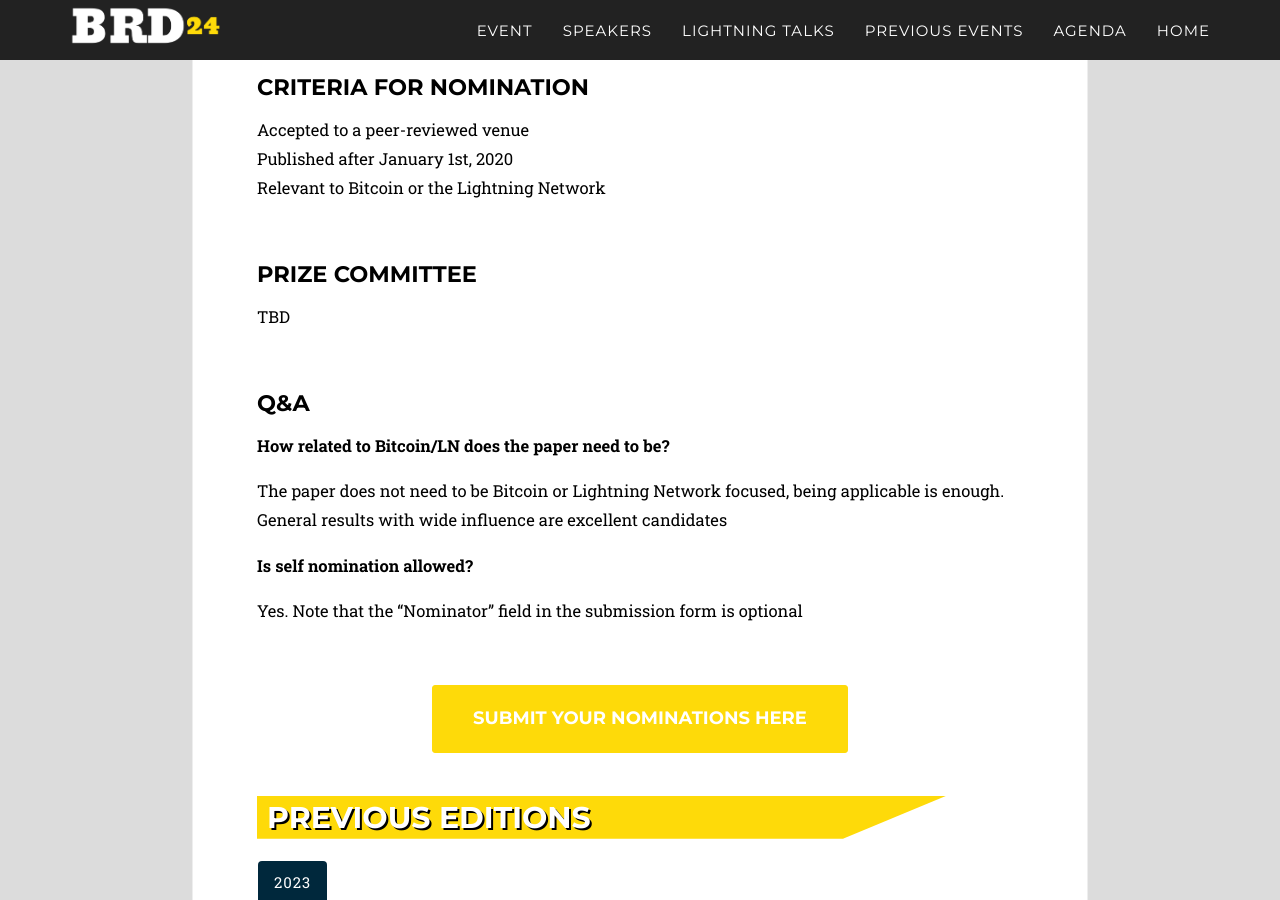
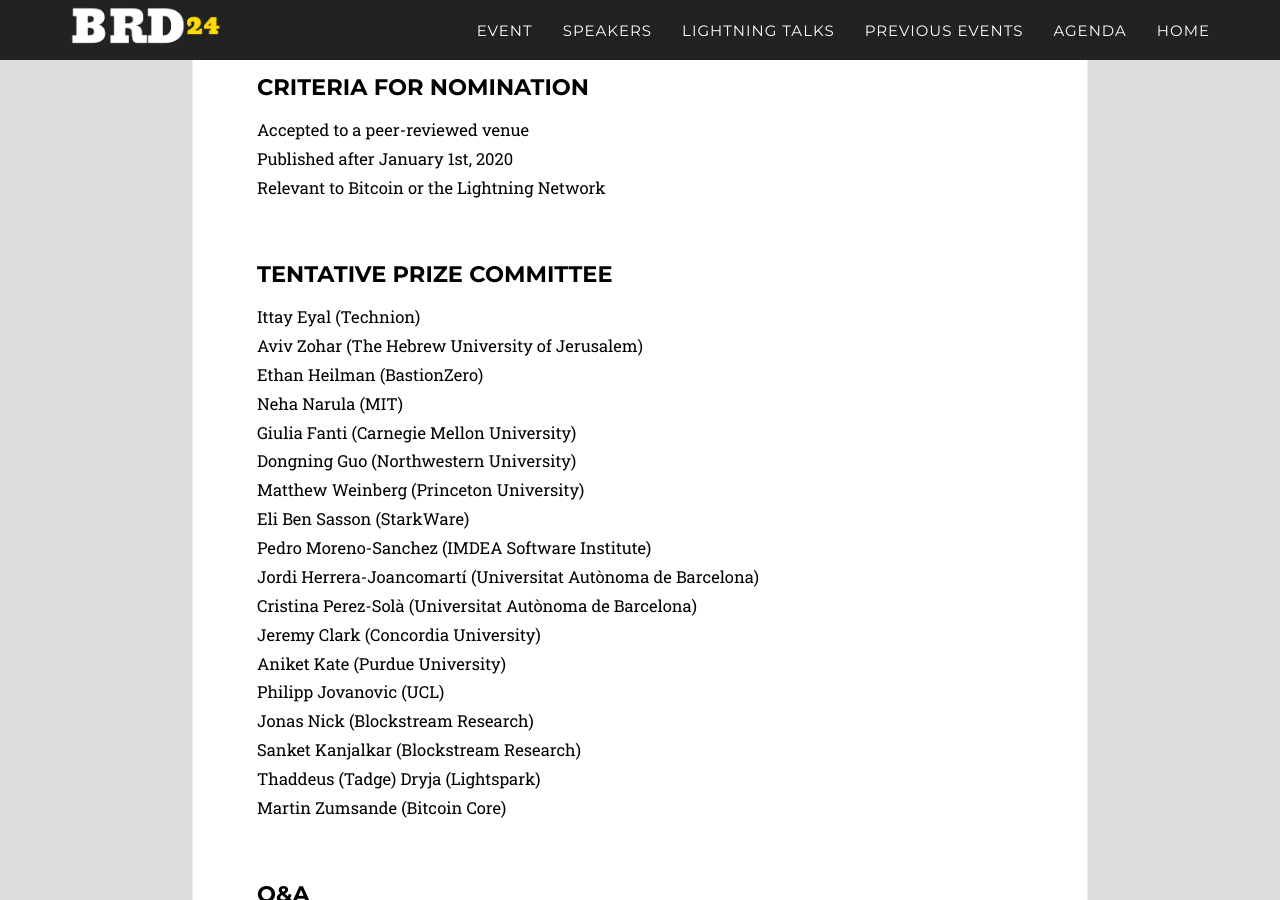
Before and after one commit to chaincodelabs/brd-website, a Jekyll site: the page built from _pages/prize.html, in a window 1280 px wide and 900 px high, scrolled down 420 px. Built offline with Jekyll 4.4.1, drawn with Linux system fonts in a browser that asks for light colours; some web fonts are replaced.

Commit message:
Adds tentative prize committe member
Some more members are still confirmation pending

```diff
--- a/_pages/prize.html
+++ b/_pages/prize.html
@@ -35,8 +35,27 @@
         <br>
         <div class="row">
             <div class="col-lg-12">
-                <h2>Prize Committee</h2>
-                <p>TBD</p>
+                <h2>Tentative Prize Committee</h2>
+                <p>
+                Ittay Eyal (Technion)<br>
+                Aviv Zohar (The Hebrew University of Jerusalem)<br>
+                Ethan Heilman (BastionZero)<br>
+                Neha Narula (MIT)<br>
+                Giulia Fanti (Carnegie Mellon University)<br>
+                Dongning Guo (Northwestern University)<br>
+                Matthew Weinberg (Princeton University)<br>
+                Eli Ben Sasson (StarkWare)<br>
+                Pedro Moreno-Sanchez (IMDEA Software Institute)<br>
+                Jordi Herrera-Joancomartí (Universitat Autònoma de Barcelona)<br>
+                Cristina Perez-Solà (Universitat Autònoma de Barcelona)<br>
+                Jeremy Clark (Concordia University)<br>
+                Aniket Kate (Purdue University)<br>
+                Philipp Jovanovic (UCL)<br>
+                Jonas Nick (Blockstream Research)<br>
+                Sanket Kanjalkar (Blockstream Research)<br>
+                Thaddeus (Tadge) Dryja (Lightspark)<br>
+                Martin Zumsande (Bitcoin Core)<br>
+                </p>
             </div>
         </div>
         <br>
```
